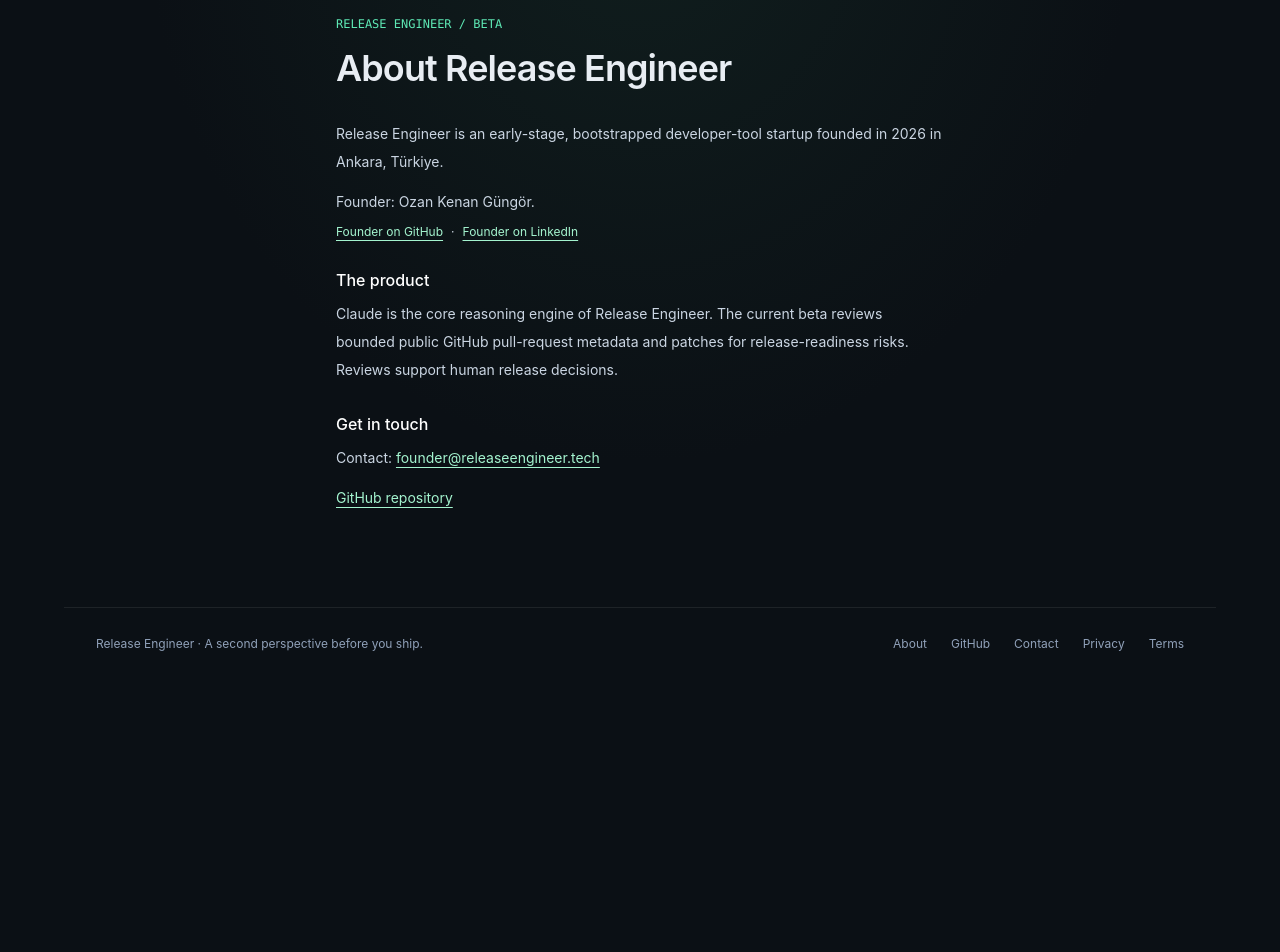
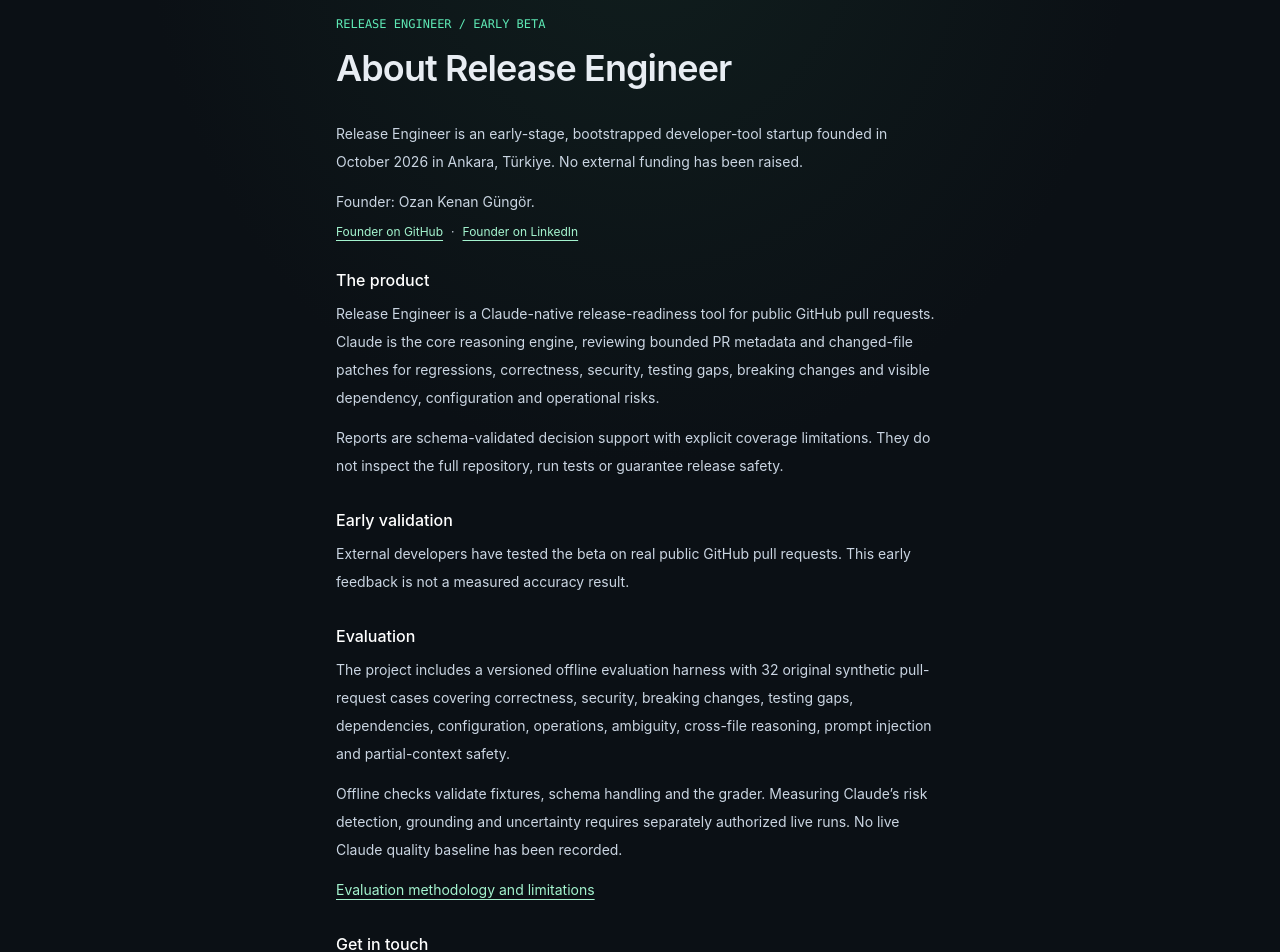
Before and after one commit to ozankenangungor/release-engineer, a Next.js app: page /about in a window 1280 px wide. Shown: the part 120-1072 px from the top of the page. Before the commit the page ends 800 px from the top, so only its background shows below. Built offline with nearby package versions, Linux system fonts and the light colour scheme.

Commit message:
test: add public identity regression tests and validation suite (#9)

```diff
--- a/src/app/about/page.tsx
+++ b/src/app/about/page.tsx
@@ -2,7 +2,7 @@
 
 const title = "About — Release Engineer";
 const description =
-  "About Release Engineer, an early-stage, bootstrapped developer-tool startup founded in 2026 in Ankara, Türkiye by Ozan Kenan Güngör.";
+  "About Release Engineer, an early-stage, bootstrapped developer-tool startup founded in October 2026 in Ankara, Türkiye by Ozan Kenan Güngör.";
 
 export const metadata: Metadata = {
   title,
@@ -20,7 +20,7 @@
   return (
     <main id="main" className="mx-auto max-w-2xl px-5 py-14 sm:px-8">
       <p className="font-mono text-xs text-emerald-300">
-        RELEASE ENGINEER / BETA
+        RELEASE ENGINEER / EARLY BETA
       </p>
       <h1 className="mt-4 text-4xl font-semibold tracking-tight">
         About Release Engineer
@@ -29,7 +29,8 @@
         <section>
           <p>
             Release Engineer is an early-stage, bootstrapped developer-tool
-            startup founded in 2026 in Ankara, Türkiye.
+            startup founded in <time dateTime="2026-10">October 2026</time> in
+            Ankara, Türkiye. No external funding has been raised.
           </p>
           <p className="mt-3">Founder: Ozan Kenan Güngör.</p>
           <p className="mt-2 flex flex-wrap items-center gap-x-2 gap-y-1 text-xs">
@@ -55,10 +56,52 @@
         <section>
           <h2 className="mb-2 text-base font-medium text-white">The product</h2>
           <p>
-            Claude is the core reasoning engine of Release Engineer. The
-            current beta reviews bounded public GitHub pull-request metadata
-            and patches for release-readiness risks. Reviews support human
-            release decisions.
+            Release Engineer is a Claude-native release-readiness tool for
+            public GitHub pull requests. Claude is the core reasoning engine,
+            reviewing bounded PR metadata and changed-file patches for
+            regressions, correctness, security, testing gaps, breaking changes
+            and visible dependency, configuration and operational risks.
+          </p>
+          <p className="mt-3">
+            Reports are schema-validated decision support with explicit
+            coverage limitations. They do not inspect the full repository,
+            run tests or guarantee release safety.
+          </p>
+        </section>
+        <section>
+          <h2 className="mb-2 text-base font-medium text-white">
+            Early validation
+          </h2>
+          <p>
+            External developers have tested the beta on real public GitHub
+            pull requests. This early feedback is not a measured accuracy
+            result.
+          </p>
+        </section>
+        <section>
+          <h2 className="mb-2 text-base font-medium text-white">Evaluation</h2>
+          <p>
+            The project includes a versioned offline evaluation harness with
+            32 original synthetic pull-request cases covering correctness,
+            security, breaking changes, testing gaps, dependencies,
+            configuration, operations, ambiguity, cross-file reasoning,
+            prompt injection and partial-context safety.
+          </p>
+          <p className="mt-3">
+            Offline checks validate fixtures, schema handling and the grader.
+            Measuring Claude’s risk detection, grounding and uncertainty
+            requires separately authorized live runs. No live Claude quality
+            baseline has been recorded.
+          </p>
+          <p className="mt-3">
+            <a
+              href="https://github.com/ozankenangungor/release-engineer/blob/main/evals/README.md"
+              className="text-emerald-200 underline underline-offset-4"
+              target="_blank"
+              rel="noopener noreferrer"
+            >
+              Evaluation methodology and limitations
+            </a>
           </p>
         </section>
         <section>
--- a/src/app/layout.tsx
+++ b/src/app/layout.tsx
@@ -4,7 +4,7 @@
 
 const title = "Release Engineer — Your AI Release Engineer";
 const description =
-  "Review public GitHub pull requests for regressions, testing gaps, breaking changes and release risks. Powered by Claude.";
+  "Claude-powered release-readiness reviews of bounded public GitHub pull-request metadata and patches, with explicit coverage limitations.";
 
 const structuredData = {
   "@context": "https://schema.org",
@@ -16,9 +16,9 @@
       url: "https://releaseengineer.tech",
       logo: "https://releaseengineer.tech/release-engineer-logo.svg",
       email: "founder@releaseengineer.tech",
-      foundingDate: "2026",
+      foundingDate: "2026-10",
       description:
-        "Release Engineer is an early-stage, bootstrapped developer-tool startup founded in 2026 in Ankara, Türkiye.",
+        "Release Engineer is an early-stage, bootstrapped developer-tool startup founded in October 2026 in Ankara, Türkiye.",
       founder: { "@id": "https://releaseengineer.tech/#founder" },
       address: {
         "@type": "PostalAddress",
--- a/src/app/page.tsx
+++ b/src/app/page.tsx
@@ -45,7 +45,7 @@
         <div className="mx-auto mt-6 max-w-xl text-xs leading-5 text-slate-400">
           <p>
             Release Engineer is a bootstrapped developer-tool startup founded
-            in 2026 in Ankara, Türkiye by Ozan Kenan Güngör.
+            in October 2026 in Ankara, Türkiye by Ozan Kenan Güngör.
           </p>
           <p className="mt-2 flex flex-wrap items-center justify-center gap-x-2 gap-y-1">
             <Link
```
Also changed, not shown: evals/README.md, 2 other files (tests, documents, lock files or other folders).
